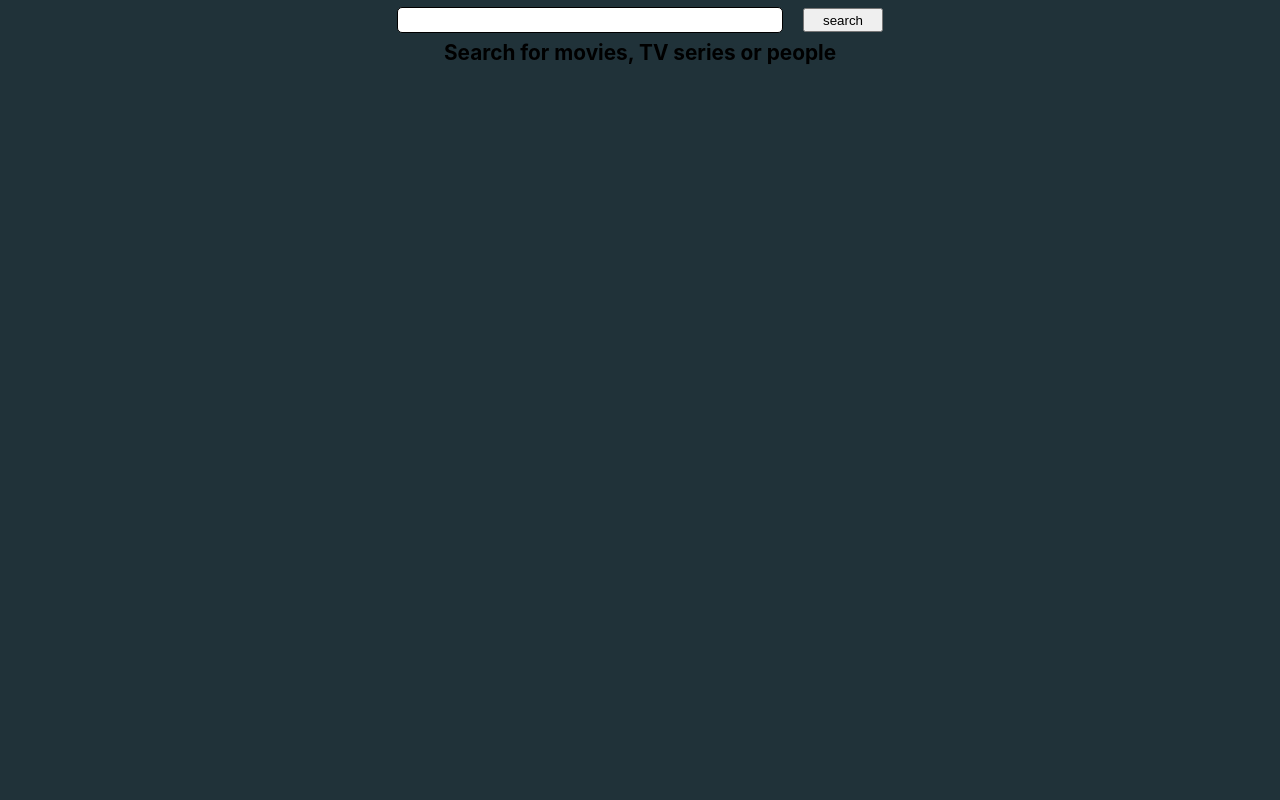
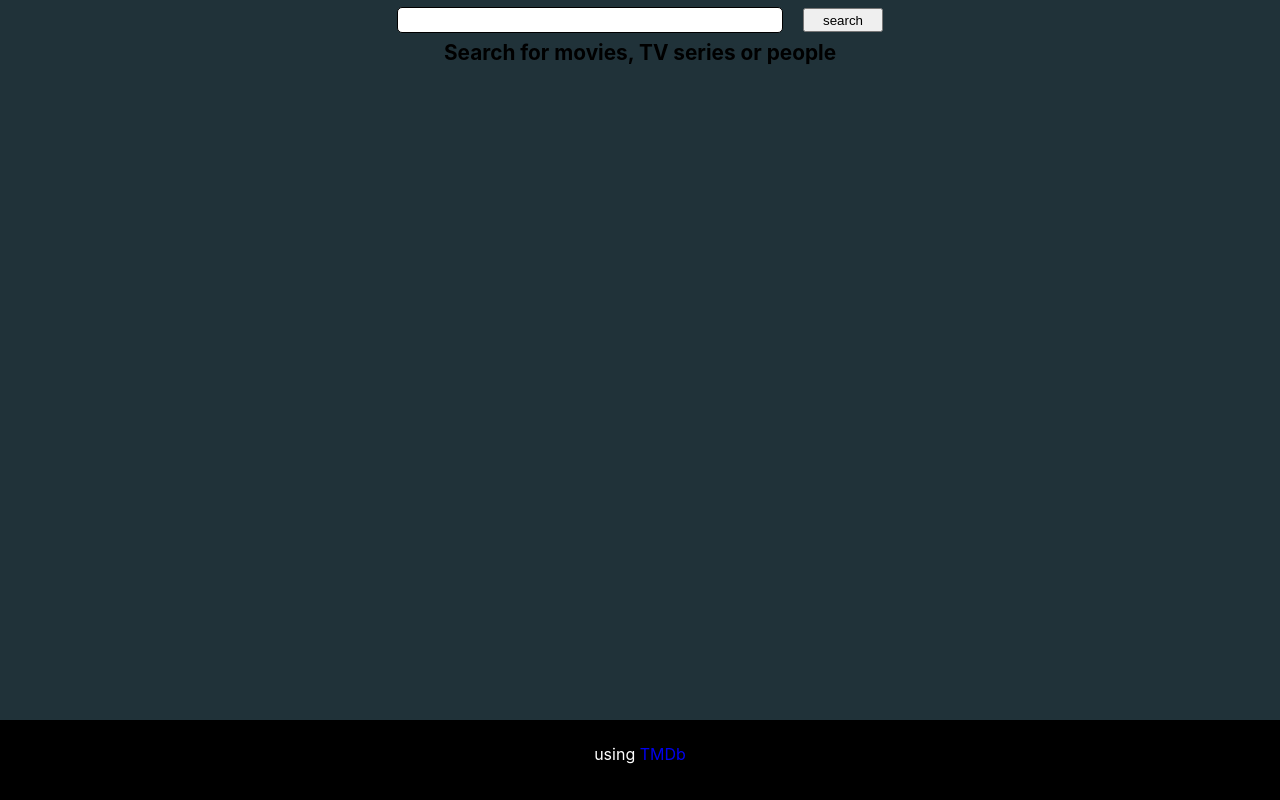
Before and after one commit to webdevrr/Movie-Finder, a React (Create React App) app: page / in a window 1280 px wide. Built offline with nearby package versions, Linux system fonts and the light colour scheme; the HTML template or start-up script is replaced by a standard one.

Commit message:
added footer and fixed gallery

```diff
--- a/src/App.css
+++ b/src/App.css
@@ -1,6 +1,6 @@
 .App {
   text-align: center;
-  height: 100vh;
+  min-height: 90vh;
 }
 .App h2 {
   font-size: 1.3em;
--- a/src/App.js
+++ b/src/App.js
@@ -1,4 +1,5 @@
 import React from "react";
+
 import { Route, Switch } from "react-router-dom";
 
 import NotFound from "./components/NotFound/NotFound";
@@ -6,11 +7,13 @@ import MovieList from "./components/MovieList/MovieList";
 import Search from "./components/Search/Search";
 import Person from "./components/Person/Person";
 import Movie from "./components/Movie/Movie";
+import Footer from "./components/Footer/Footer";
 
 import "./App.css";
 
 const App = () => {
   return (
+    <>
       <div className="App">
         <Switch>
           <Route
@@ -23,8 +26,8 @@ const App = () => {
               </div>
             )}
           />
-        <Route exact path="/person/:id" render={() => <Person />} />
-        <Route exact path="/:type/:id" render={() => <Movie />} />
+          <Route exact path="/person/:id" component={Person} />
+          <Route exact path="/:type/:id" component={Movie} />
           <Route
             exact
             path="/search/:query/:page"
@@ -38,6 +41,8 @@ const App = () => {
           <Route component={NotFound} />
         </Switch>
       </div>
+      <Footer />
+    </>
   );
 };
 
--- a/src/components/Footer/Footer.css
+++ b/src/components/Footer/Footer.css
@@ -0,0 +1,16 @@
+footer {
+  width: 100%;
+  height: 10vh;
+  background-color: black;
+}
+footer .link {
+  position: relative;
+  top: 30%;
+}
+footer .link p {
+  text-align: center;
+  color: white;
+}
+footer .link a {
+  text-decoration: none;
+}
--- a/src/components/Footer/Footer.js
+++ b/src/components/Footer/Footer.js
@@ -1,7 +1,23 @@
 import React from "react";
+import "./Footer.css";
 
 const Footer = () => {
-  return <div>footer</div>;
+  return (
+    <footer>
+      <div className="link">
+        <p>
+          using
+          <a
+            target="_blank"
+            rel="noopener noreferrer"
+            href="https://www.themoviedb.org/"
+          >
+            <span> TMDb </span>
+          </a>
+        </p>
+      </div>
+    </footer>
+  );
 };
 
 export default Footer;
--- a/src/components/ImageGallery/ImageGallery.css
+++ b/src/components/ImageGallery/ImageGallery.css
@@ -5,7 +5,6 @@
   display: flex;
 }
 .image-gallery-wrapper .arrow {
-  cursor: pointer;
   justify-content: center;
   display: flex;
   align-items: center;
@@ -14,6 +13,7 @@
   position: relative;
 }
 .image-gallery-wrapper .arrow p {
+  cursor: pointer;
   transition: ease-in 0.2s;
   color: white;
   margin: 0;
--- a/src/components/ImageGallery/ImageGallery.js
+++ b/src/components/ImageGallery/ImageGallery.js
@@ -1,6 +1,11 @@
 import React, { useEffect, useState, useRef } from "react";
 import { useParams } from "react-router-dom";
 import gsap from "gsap";
+import { FontAwesomeIcon } from "@fortawesome/react-fontawesome";
+import {
+  faArrowAltCircleLeft,
+  faArrowAltCircleRight
+} from "@fortawesome/free-solid-svg-icons";
 
 import api from "../../api";
 import ImageGalleryItem from "../ImageGalleryItem/ImageGalleryItem";
@@ -9,6 +14,14 @@ import Modal from "../Modal/Modal";
 import "./ImageGallery.css";
 
 const ImageGallery = () => {
+  const arrowLeft = (
+    <FontAwesomeIcon color="yellow" icon={faArrowAltCircleLeft} />
+  );
+
+  const arrowRight = (
+    <FontAwesomeIcon color="yellow" icon={faArrowAltCircleRight} />
+  );
+
   const width = window.innerWidth;
   let { type, id } = useParams();
   const [images, setImages] = useState([]);
@@ -32,7 +45,7 @@ const ImageGallery = () => {
 
   const handleClick = arg => {
     const galleryWidth = gallery.scrollWidth;
-    const maxClicks = Math.round(galleryWidth / width);
+    const maxClicks = Math.ceil(galleryWidth / width);
 
     if (arg === "next") {
       if (timesClicked < maxClicks && right + width < galleryWidth) {
@@ -77,13 +90,14 @@ const ImageGallery = () => {
         style={images.length === 0 ? { display: "none" } : null}
         className="image-gallery-wrapper"
       >
-        <div
+        <div className="arrow prev">
+          <p
             onClick={() => {
               handleClick("prev");
             }}
-          className="arrow prev"
           >
-          <p>&lt;</p>
+            {arrowLeft}
+          </p>
         </div>
         <div
           className="image-gallery"
@@ -99,13 +113,14 @@ const ImageGallery = () => {
             />
           ))}
         </div>
-        <div
+        <div className="arrow next">
+          <p
             onClick={() => {
               handleClick("next");
             }}
-          className="arrow next"
           >
-          <p>&gt;</p>
+            {arrowRight}
+          </p>
         </div>
       </div>
       <Modal
--- a/src/components/Modal/Modal.css
+++ b/src/components/Modal/Modal.css
@@ -10,10 +10,16 @@
   background-color: rgba(0, 0, 0, 0.9);
   padding-top: 3%;
 }
+
 .modal-content {
   margin: auto;
   display: block;
   width: 80%;
+}
+.modal .spinner {
+  position: relative;
+  left: 50%;
+  top: 50%;
 }
 .close {
   position: absolute;
--- a/src/components/Modal/Modal.js
+++ b/src/components/Modal/Modal.js
@@ -1,7 +1,13 @@
-import React from "react";
+import React, { useState } from "react";
 import "./Modal.css";
+import Spinner from "react-bootstrap/Spinner";
 
 const Modal = ({ img, showModal, hideModal }) => {
+  const [isImageLoading, setIsImageLoading] = useState(true);
+
+  const handleOnLoad = () => {
+    setIsImageLoading(false);
+  };
   return (
     <div
       onClick={hideModal}
@@ -9,7 +15,22 @@ const Modal = ({ img, showModal, hideModal }) => {
       style={{ display: showModal ? "block" : "none" }}
     >
       <span className="close">&times;</span>
-      <img className="modal-content" src={img} alt="" />
+      <Spinner
+        style={{
+          display: isImageLoading ? "block" : "none"
+        }}
+        className="spinner"
+        animation="border"
+        variant="warning"
+      />
+      <img
+        onLoad={() => {
+          handleOnLoad();
+        }}
+        className="modal-content"
+        src={img}
+        alt=""
+      />
     </div>
   );
 };
--- a/src/components/PaginationComponent/PaginationCompnent.css
+++ b/src/components/PaginationComponent/PaginationCompnent.css
@@ -0,0 +1,3 @@
+.page-link {
+  text-decoration: none;
+}
--- a/src/components/PaginationComponent/PaginationComponent.js
+++ b/src/components/PaginationComponent/PaginationComponent.js
@@ -1,5 +1,6 @@
 import React from "react";
 import Pagination from "react-bootstrap/Pagination";
+import "./PaginationCompnent.css";
 
 const PaginationCompnent = ({ page, maxPages, handleClick }) => {
   return (
--- a/src/components/RolesList/RolesList.css
+++ b/src/components/RolesList/RolesList.css
@@ -1,5 +1,5 @@
 .roles-list {
-  margin: 4% auto;
+  margin-top: 4%;
   padding: 2% 0;
   width: 100%;
   background-color: white;
--- a/src/index.css
+++ b/src/index.css
@@ -4,6 +4,8 @@
 }
 
 body {
+  display: flex;
+  flex-direction: column;
   margin: 0;
   font-family: -apple-system, BlinkMacSystemFont, "Segoe UI", "Roboto", "Oxygen",
     "Ubuntu", "Cantarell", "Fira Sans", "Droid Sans", "Helvetica Neue",
```
Lines whose indentation alone changed are shown as unchanged.
